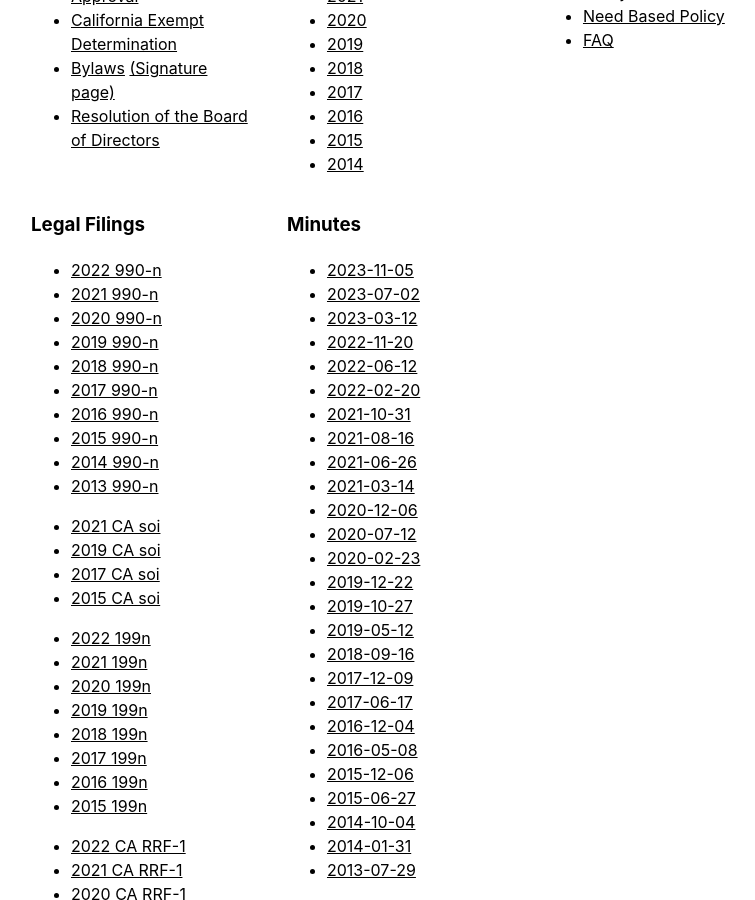
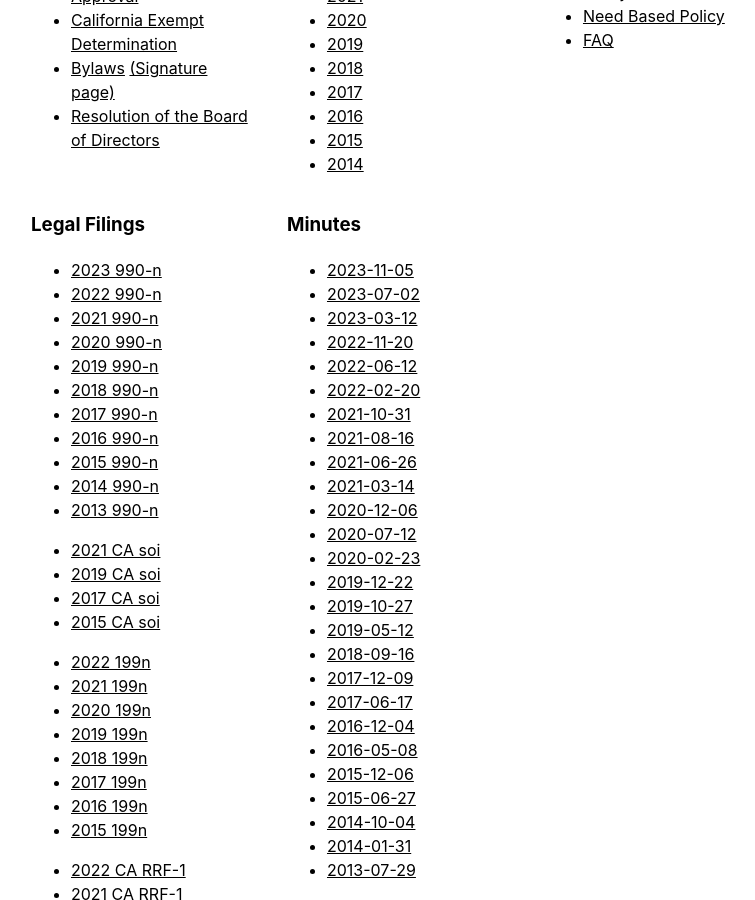
Before and after one commit to ahsef/ahsef.github.io, a Jekyll site: the page built from _pages/about.html, in a window 1280 px wide and 900 px high, scrolled down 3424 px. Shown: the whole window, without its empty margins (241-996 px from the left). Built offline with Jekyll 4.4.1, drawn with Linux system fonts in a browser that asks for light colours.

Commit message:
Add 2023 990-n

```diff
--- a/_pages/about.html
+++ b/_pages/about.html
@@ -308,6 +308,7 @@ $277 - Mungai Eric Mbugua
     <div class="w3-container w3-third">
         <h3>Legal Filings</h3>
         <ul>
+            <li><a href="/filings/2023-990-n.pdf">2023 990-n</a></li>
             <li><a href="/filings/2022-990-n.pdf">2022 990-n</a></li>
             <li><a href="/filings/2021-990-n.pdf">2021 990-n</a></li>
             <li><a href="/filings/2020-990-n.pdf">2020 990-n</a></li>
```
Also changed, not shown: 1 other file.
